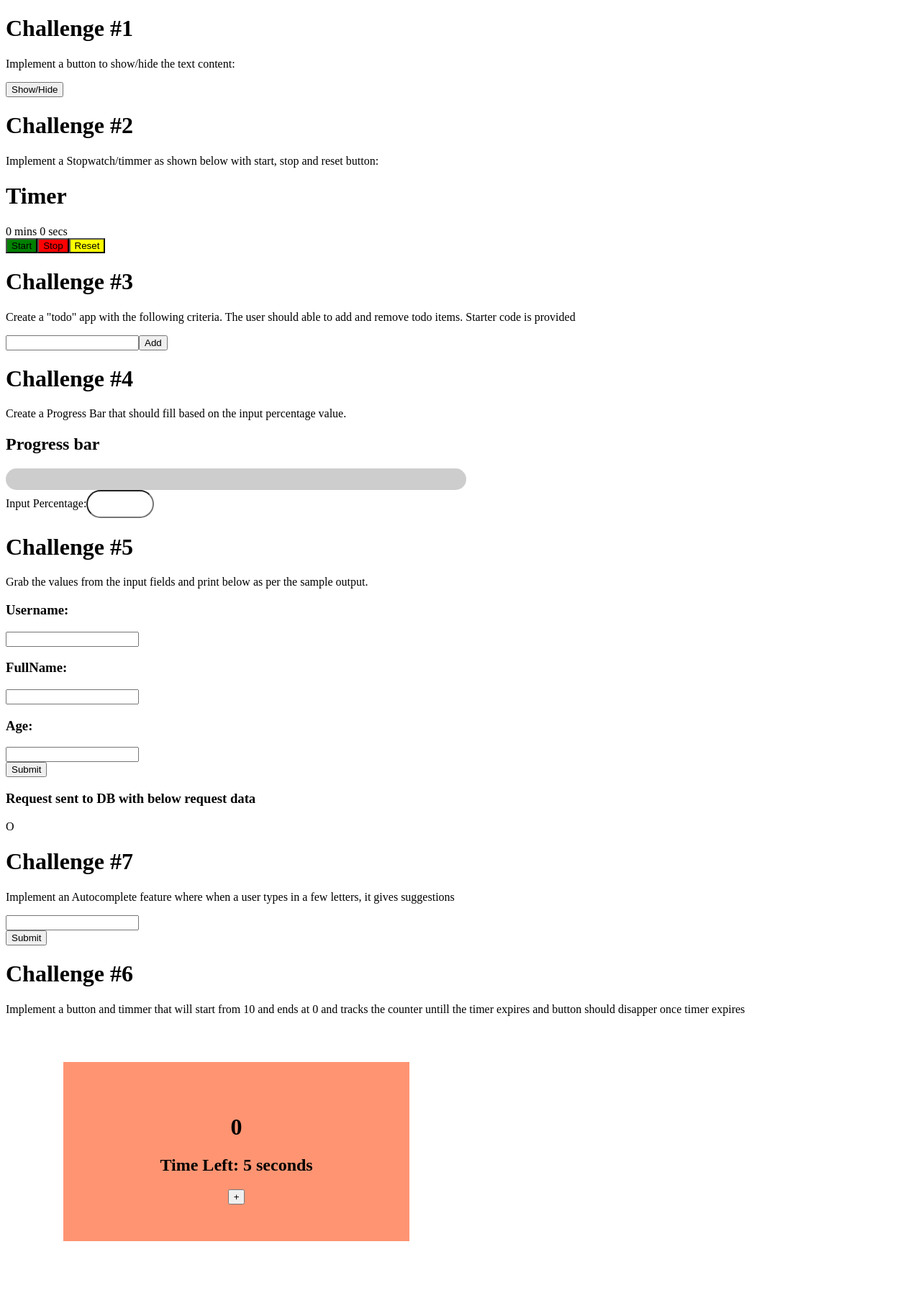
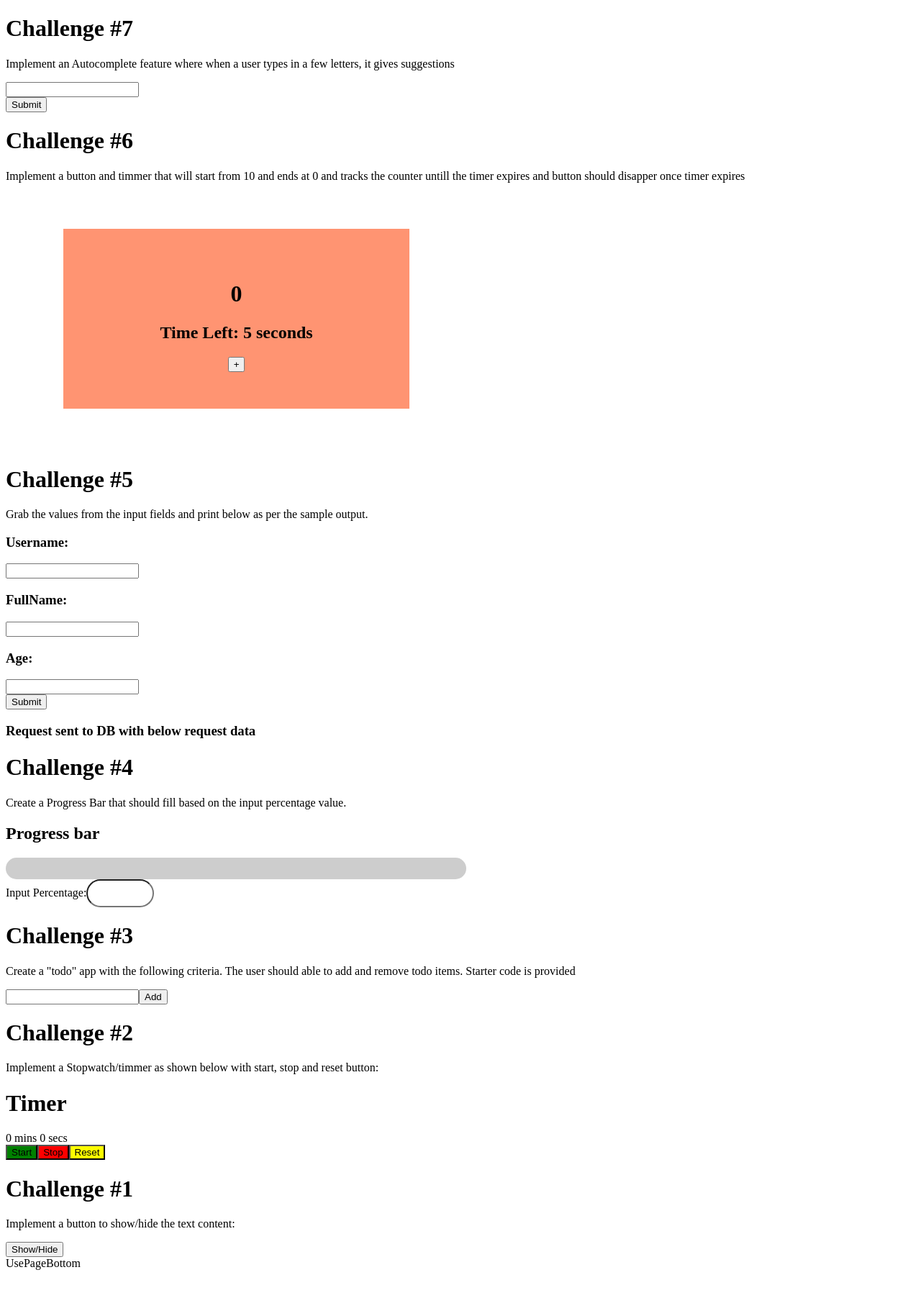
Before and after one commit to patriceandrea/learn-react, a React (Create React App) app in the folder my-app/: page / in a window 1280 px wide. Shown: the whole page at 72% size. After the commit the page ends 1773 px from the top, so only its background shows below. Built offline with nearby package versions, Linux system fonts and the light colour scheme.

Commit message:
completes autocomplete challenge

```diff
--- a/my-app/src/App.js
+++ b/my-app/src/App.js
@@ -1,23 +1,24 @@
-import './App.css';
-import Autocomplete from './components/Autocomplete';
-import MaxCount from './components/MaxCount';
-import ProgressBar from './components/ProgressBar';
-import ShowHideTitle from './components/ShowHideTitle';
-import StopwatchTimer from './components/StopwatchTimer';
-import SubmitFormData from './components/SubmitFormData';
-import ToDoList from './components/ToDoList';
+import "./App.css";
+import Autocomplete from "./components/Autocomplete";
+import MaxCount from "./components/MaxCount";
+import ProgressBar from "./components/ProgressBar";
+import ShowHideTitle from "./components/ShowHideTitle";
+import StopwatchTimer from "./components/StopwatchTimer";
+import SubmitFormData from "./components/SubmitFormData";
+import ToDoList from "./components/ToDoList";
+import UsePageBottom from "./components/UsePageBottom";
 
 function App() {
   return (
     <div>
+      <Autocomplete />
+      <MaxCount />
+      <SubmitFormData />
+      <ProgressBar />
+      <ToDoList />
+      <StopwatchTimer />
       <ShowHideTitle />
-      <StopwatchTimer />
-      <ToDoList />
-      <ProgressBar />
-      <SubmitFormData/>
-      <Autocomplete/>
-      <MaxCount/>
-
+      <UsePageBottom/>
     </div>
   );
 }
--- a/my-app/src/components/Autocomplete.js
+++ b/my-app/src/components/Autocomplete.js
@@ -40,7 +40,7 @@ const Autocomplete = () => {
 
   return (
     <>
-      O<h1>Challenge #7</h1>
+      <h1>Challenge #7</h1>
       <p>
         Implement an Autocomplete feature where when a user types in a few
         letters, it gives suggestions
--- /dev/null
+++ b/my-app/src/components/UsePageBottom.js
@@ -0,0 +1,9 @@
+import React from 'react'
+
+const UsePageBottom = () => {
+  return (
+    <div>UsePageBottom</div>
+  )
+}
+
+export default UsePageBottom;
```
